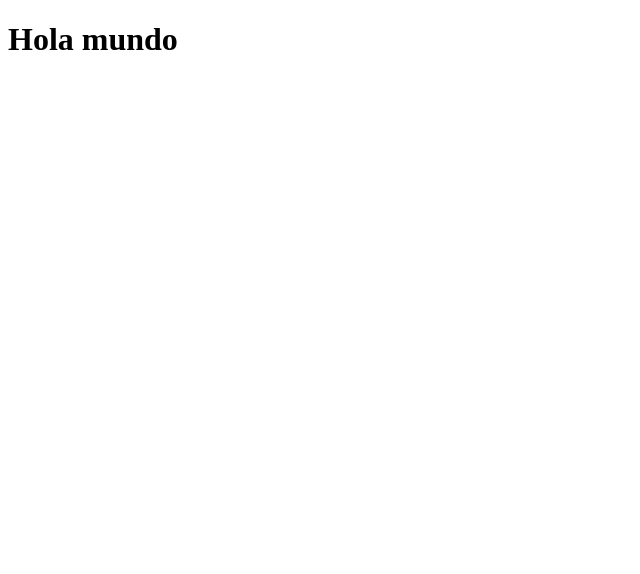
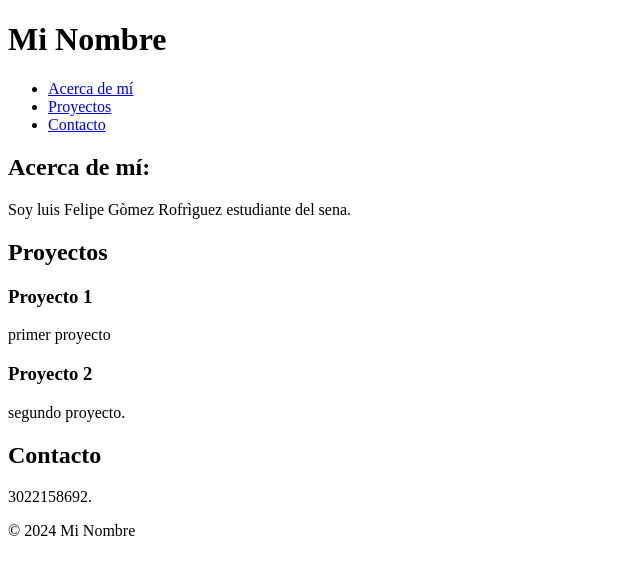
Before and after one commit to LuFeGoRO/mi_portafolio_1, a plain HTML site: page index.html in a window 1280 px wide. Shown: the whole page, without its empty margins (0-640 px from the left). Drawn offline with Linux system fonts and the light colour scheme.

Commit message:
inisio del protafolio

```diff
--- a/index.html
+++ b/index.html
@@ -5,7 +5,43 @@
     <meta name="viewport" content="width=device-width, initial-scale=1.0">
     <title>MI portafolio</title>
 </head>
-<body>
-    <h1>Hola mundo</h1>
+<header>
+    <h1>Mi Nombre</h1>
+    <nav>
+        <ul>
+            <li><a href="#about">Acerca de mí</a></li>
+            <li><a href="#projects">Proyectos</a></li>
+            <li><a href="#contact">Contacto</a></li>
+        </ul>
+    </nav>
+</header>
+
+<main>
+    <section id="about">
+        <h2>Acerca de mí:</h2>
+        <p>Soy luis Felipe Gòmez Rofrìguez estudiante del sena.</p>
+    </section>
+
+    <section id="projects">
+        <h2>Proyectos</h2>
+        <article>
+            <h3>Proyecto 1</h3>
+            <p>primer proyecto</p>
+        </article>
+        <article>
+            <h3>Proyecto 2</h3>
+            <p>segundo proyecto.</p>
+        </article>
+    </section>
+
+    <section id="contact">
+        <h2>Contacto</h2>
+        <p>3022158692.</p>
+    </section>
+</main>
+
+<footer>
+    <p>&copy; 2024 Mi Nombre</p>
+</footer>
 </body>
 </html>
```
